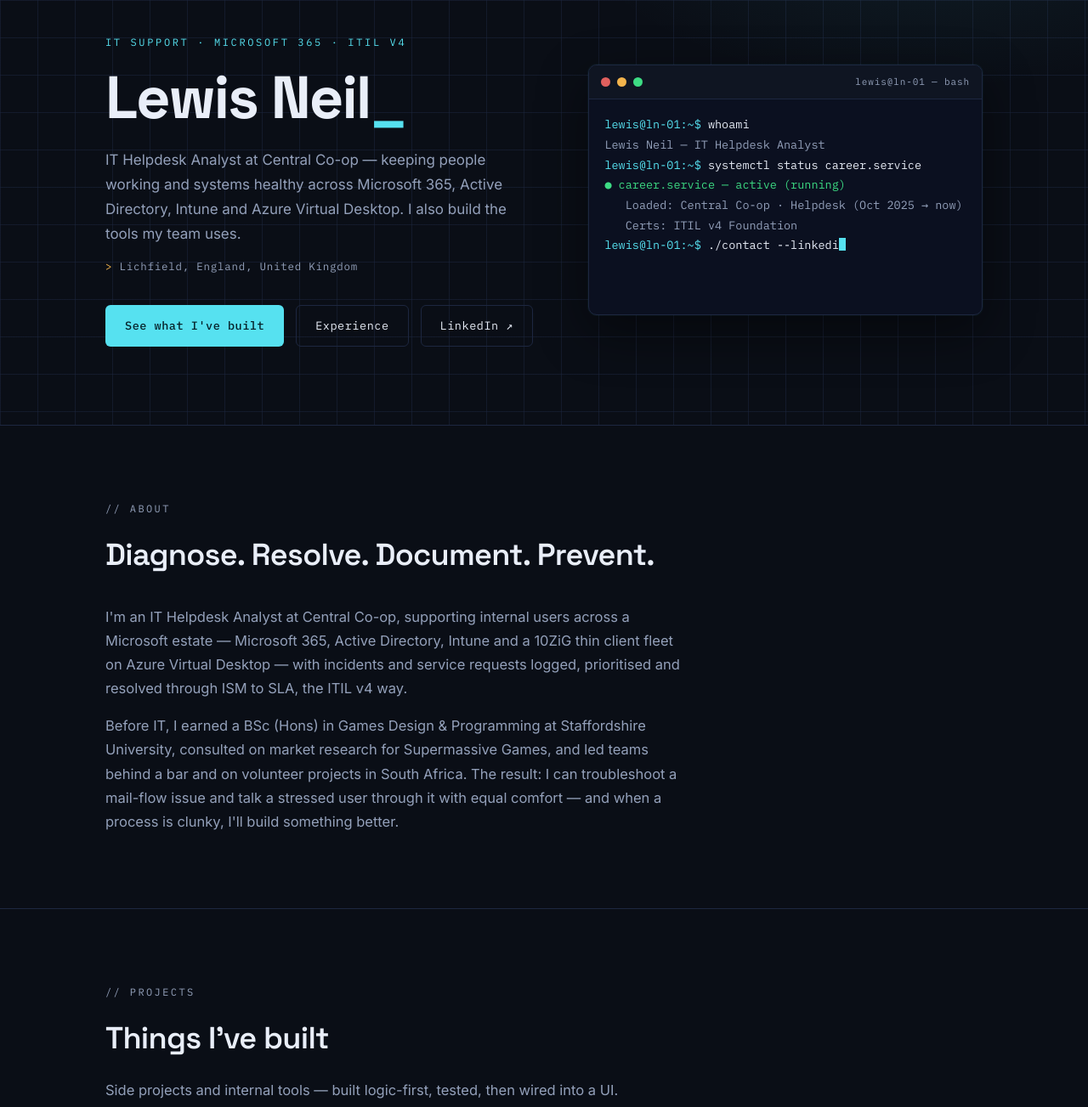
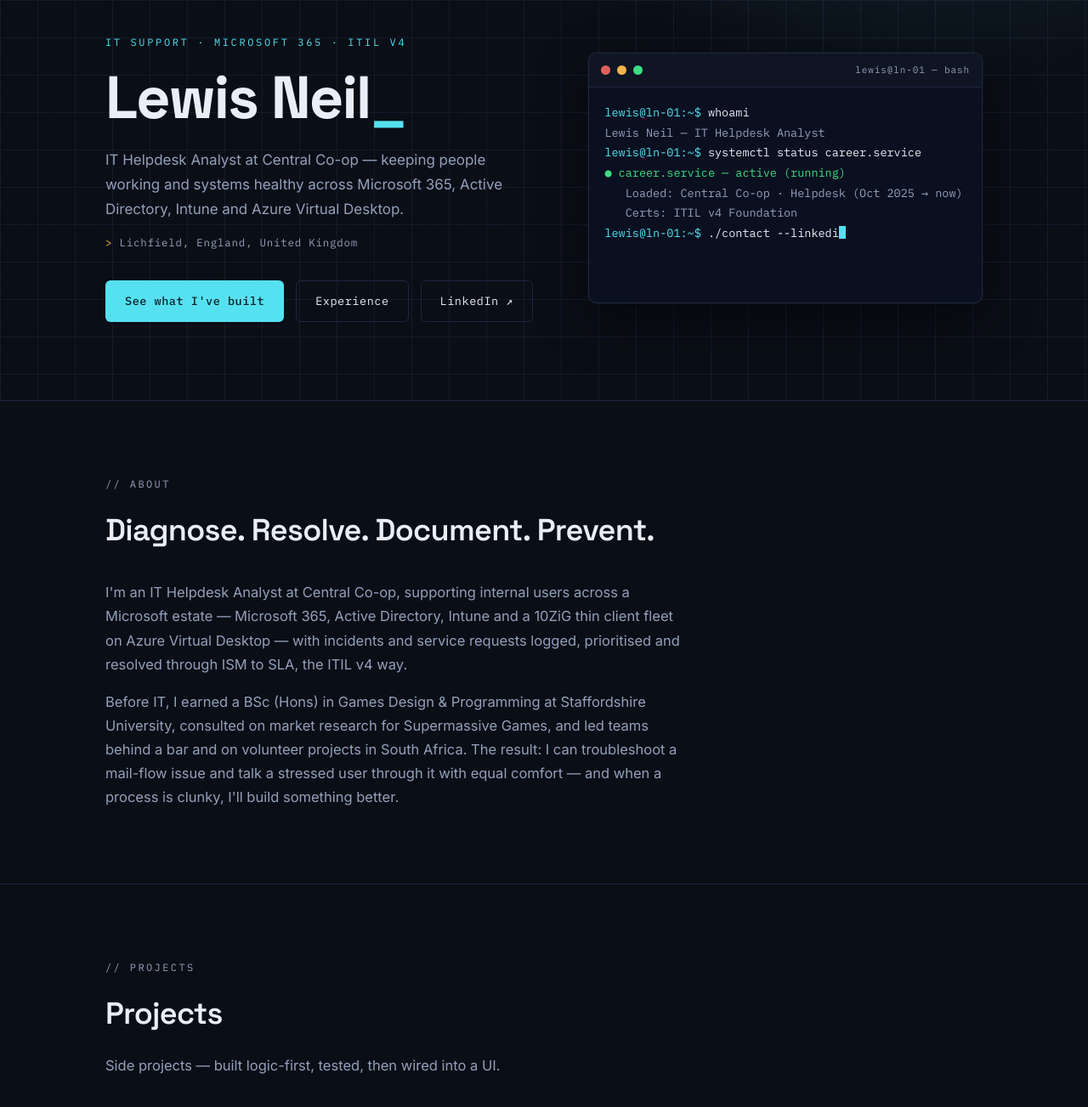
Before and after one commit to LewistNeil/lewistneil.github.io, a plain HTML site: page index.html in a window 1280 px wide. Shown: the part 97-1400 px from the top of the page at 85% size. Drawn offline with Linux system fonts and the light colour scheme.

Commit message:
Remove remaining task board mentions; retitle Projects section
Co-Authored-By: Claude Opus 5.5 <noreply@anthropic.com>
Claude-Session: https://claude.ai/code/session_013HY8sTCy3DH8mrrXHkKWLC

```diff
--- a/index.html
+++ b/index.html
@@ -419,7 +419,7 @@ footer .dot{margin:0 6px 0 0}
     <div>
       <p class="eyebrow">IT support · Microsoft 365 · ITIL v4</p>
       <h1>Lewis Neil<span class="tick">_</span></h1>
-      <p class="lede">IT Helpdesk Analyst at Central Co-op — keeping people working and systems healthy across Microsoft 365, Active Directory, Intune and Azure Virtual Desktop. I also build the tools my team uses.</p>
+      <p class="lede">IT Helpdesk Analyst at Central Co-op — keeping people working and systems healthy across Microsoft 365, Active Directory, Intune and Azure Virtual Desktop.</p>
       <p class="loc"><span>&gt;</span> Lichfield, England, United Kingdom</p>
       <div class="cta">
         <a class="btn btn-primary" href="#projects">See what I've built</a>
@@ -454,8 +454,8 @@ footer .dot{margin:0 6px 0 0}
 <section class="section" id="projects">
   <div class="wrap reveal">
     <p class="sec-eyebrow">projects</p>
-    <h2>Things I've built</h2>
-    <p class="intro">Side projects and internal tools — built logic-first, tested, then wired into a UI.</p>
+    <h2>Projects</h2>
+    <p class="intro">Side projects — built logic-first, tested, then wired into a UI.</p>
 
     <!-- Photos for these cards are set in PROJECT_PHOTOS near the bottom of this file. -->
     <div class="projects">
@@ -502,7 +502,6 @@ footer .dot{margin:0 6px 0 0}
           <li>Administer <strong>Microsoft 365</strong> via the Admin Center — mailboxes, user provisioning and mail-flow troubleshooting — and manage accounts, access, onboarding/offboarding and permissions in <strong>Active Directory</strong>.</li>
           <li>Manage company devices and mobiles with <strong>Microsoft Intune</strong>: configuration, policy enforcement, remote troubleshooting, and secure, compliant hardware and software deployment.</li>
           <li>Log, prioritise and resolve incidents and service requests in <strong>ISM</strong> to SLA, following ITIL-aligned change management.</li>
-          <li><strong>Built a shared weekly task board</strong> with real-time sync for the helpdesk team, giving everyone one view of the week's work and weekend cover.</li>
           <li>Work with wider IT teams and third-party vendors on complex issues, and keep documentation current so fixes stay fixed.</li>
         </ul>
       </article>
```
